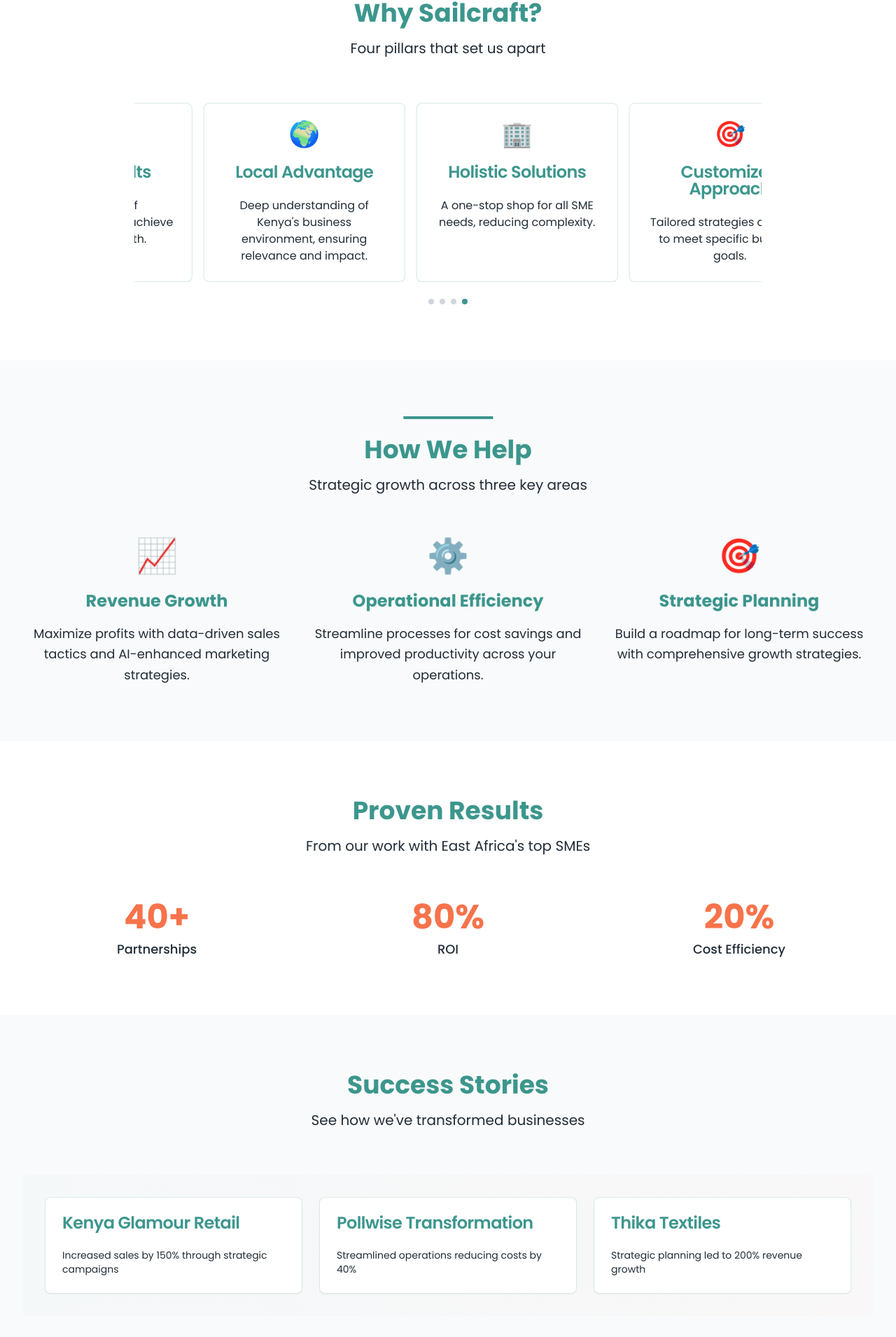
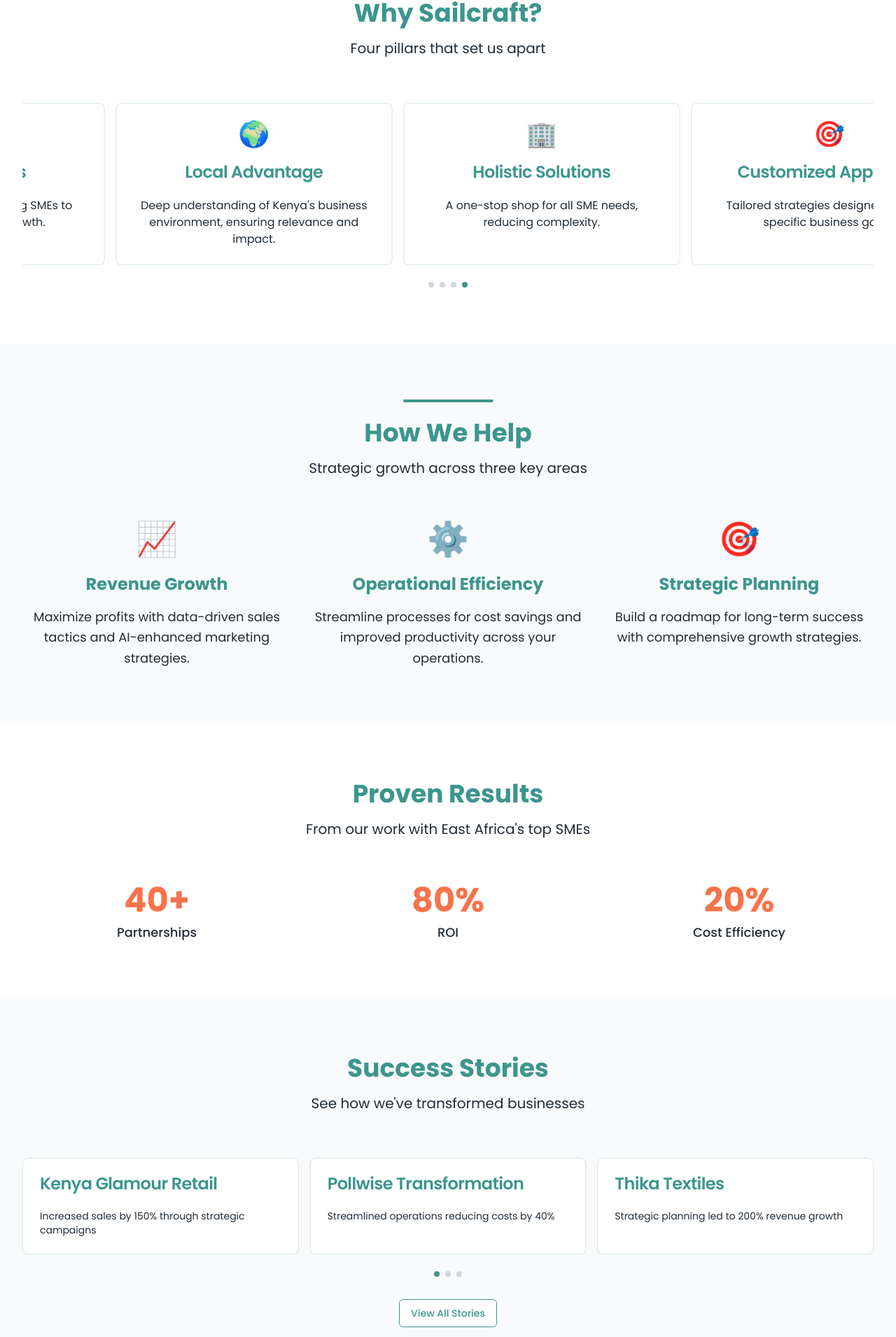
Before and after one commit to sail-25/sail-craft01, a React (Vite) app: page / in a window 1280 px wide. Shown: the part 881-2792 px from the top of the page at 70% size. Built offline with nearby package versions, Linux system fonts and the light colour scheme.

Commit message:
Refactor: Implement full-width carousels with 2-second delays
- Apply full-width carousel sliders where appropriate across the site.
- Set a 2-second delay for auto-rotation in carousels.

```diff
--- a/src/pages/Home.tsx
+++ b/src/pages/Home.tsx
@@ -7,27 +7,50 @@ import heroImage from "@/assets/hero-sailboat.jpg";
 import compassIcon from "@/assets/compass-icon.png";
 
 const Home = () => {
-  const [api, setApi] = useState<any>();
-  const [current, setCurrent] = useState(0);
+  const [whyApi, setWhyApi] = useState<any>();
+  const [whyCurrent, setWhyCurrent] = useState(0);
+  const [storiesApi, setStoriesApi] = useState<any>();
+  const [storiesCurrent, setStoriesCurrent] = useState(0);
 
+  // Why Sailcraft carousel auto-rotation
   useEffect(() => {
-    if (!api) return;
+    if (!whyApi) return;
 
     const autoplay = setInterval(() => {
-      api.scrollNext();
+      whyApi.scrollNext();
     }, 2000);
 
     return () => clearInterval(autoplay);
-  }, [api]);
+  }, [whyApi]);
 
   useEffect(() => {
-    if (!api) return;
+    if (!whyApi) return;
 
-    setCurrent(api.selectedScrollSnap());
-    api.on("select", () => {
-      setCurrent(api.selectedScrollSnap());
+    setWhyCurrent(whyApi.selectedScrollSnap());
+    whyApi.on("select", () => {
+      setWhyCurrent(whyApi.selectedScrollSnap());
     });
-  }, [api]);
+  }, [whyApi]);
+
+  // Success Stories carousel auto-rotation
+  useEffect(() => {
+    if (!storiesApi) return;
+
+    const autoplay = setInterval(() => {
+      storiesApi.scrollNext();
+    }, 2000);
+
+    return () => clearInterval(autoplay);
+  }, [storiesApi]);
+
+  useEffect(() => {
+    if (!storiesApi) return;
+
+    setStoriesCurrent(storiesApi.selectedScrollSnap());
+    storiesApi.on("select", () => {
+      setStoriesCurrent(storiesApi.selectedScrollSnap());
+    });
+  }, [storiesApi]);
 
   const metrics = [
     { value: "40+", label: "Partnerships" },
@@ -112,8 +135,8 @@ const Home = () => {
             <p className="text-xl text-sailcraft-dark">Four pillars that set us apart</p>
           </div>
           <Carousel
-            setApi={setApi}
-            className="w-full max-w-4xl mx-auto"
+            setApi={setWhyApi}
+            className="w-full"
             opts={{
               align: "start",
               loop: true,
@@ -144,9 +167,9 @@ const Home = () => {
               <button
                 key={index}
                 className={`w-2 h-2 rounded-full transition-colors ${
-                  current === index ? 'bg-sailcraft-teal' : 'bg-gray-300'
+                  whyCurrent === index ? 'bg-sailcraft-teal' : 'bg-gray-300'
                 }`}
-                onClick={() => api?.scrollTo(index)}
+                onClick={() => whyApi?.scrollTo(index)}
               />
             ))}
           </div>
@@ -204,15 +227,22 @@ const Home = () => {
             <h2 className="text-4xl font-bold text-sailcraft-teal mb-4">Success Stories</h2>
             <p className="text-xl text-sailcraft-dark">See how we've transformed businesses</p>
           </div>
-          <div className="relative bg-gray-50 rounded-lg p-8 overflow-hidden">
-            <div className="absolute inset-0 opacity-10 bg-gradient-to-r from-sailcraft-teal/20 to-sailcraft-orange/20"></div>
-            <div className="relative grid md:grid-cols-2 lg:grid-cols-3 gap-6">
+          <Carousel
+            setApi={setStoriesApi}
+            className="w-full"
+            opts={{
+              align: "start",
+              loop: true,
+            }}
+          >
+            <CarouselContent>
               {[
                 { title: "Kenya Glamour Retail", snippet: "Increased sales by 150% through strategic campaigns" },
                 { title: "Pollwise Transformation", snippet: "Streamlined operations reducing costs by 40%" },
                 { title: "Thika Textiles", snippet: "Strategic planning led to 200% revenue growth" }
               ].map((story, index) => (
-                <Card key={index} className="card-sailcraft hover:border-sailcraft-orange cursor-pointer">
+                <CarouselItem key={index} className="md:basis-1/2 lg:basis-1/3">
+                  <Card className="card-sailcraft hover:border-sailcraft-orange cursor-pointer h-full">
                     <CardHeader>
                       <CardTitle className="text-sailcraft-teal">{story.title}</CardTitle>
                     </CardHeader>
@@ -222,9 +252,24 @@ const Home = () => {
                       </CardDescription>
                     </CardContent>
                   </Card>
+                </CarouselItem>
+              ))}
+            </CarouselContent>
+          </Carousel>
+
+          {/* Carousel indicators */}
+          <div className="flex justify-center space-x-2 mt-6">
+            {[0, 1, 2].map((index) => (
+              <button
+                key={index}
+                className={`w-2 h-2 rounded-full transition-colors ${
+                  storiesCurrent === index ? 'bg-sailcraft-teal' : 'bg-gray-300'
+                }`}
+                onClick={() => storiesApi?.scrollTo(index)}
+              />
             ))}
           </div>
-          </div>
+
           <div className="text-center mt-8">
             <Button asChild variant="outline" className="border-sailcraft-teal text-sailcraft-teal hover:bg-sailcraft-teal hover:text-white">
               <Link to="/success">View All Stories</Link>
--- a/src/pages/SuccessStories.tsx
+++ b/src/pages/SuccessStories.tsx
@@ -1,13 +1,37 @@
-import { useState } from "react";
+
+import { useState, useEffect } from "react";
 import { Card, CardContent, CardDescription, CardHeader, CardTitle } from "@/components/ui/card";
 import { Button } from "@/components/ui/button";
 import { Badge } from "@/components/ui/badge";
 import { Link } from "react-router-dom";
 import { Collapsible, CollapsibleContent, CollapsibleTrigger } from "@/components/ui/collapsible";
+import { Carousel, CarouselContent, CarouselItem } from "@/components/ui/carousel";
 import { ChevronDown } from "lucide-react";
 
 const SuccessStories = () => {
   const [selectedFilter, setSelectedFilter] = useState("All");
+  const [api, setApi] = useState<any>();
+  const [current, setCurrent] = useState(0);
+
+  // Auto-rotation for carousel
+  useEffect(() => {
+    if (!api) return;
+
+    const autoplay = setInterval(() => {
+      api.scrollNext();
+    }, 2000);
+
+    return () => clearInterval(autoplay);
+  }, [api]);
+
+  useEffect(() => {
+    if (!api) return;
+
+    setCurrent(api.selectedScrollSnap());
+    api.on("select", () => {
+      setCurrent(api.selectedScrollSnap());
+    });
+  }, [api]);
 
   const filters = ["All", "Retail", "Professional Services", "Manufacturing"];
 
@@ -116,12 +140,21 @@ const SuccessStories = () => {
         </div>
       </section>
 
-      {/* Case Studies Cards */}
+      {/* Case Studies Carousel */}
       <section className="py-20 bg-white">
         <div className="max-w-7xl mx-auto px-4 sm:px-6 lg:px-8">
-          <div className="space-y-6">
+          <Carousel
+            setApi={setApi}
+            className="w-full"
+            opts={{
+              align: "start",
+              loop: true,
+            }}
+          >
+            <CarouselContent>
               {filteredCases.map((caseStudy, index) => (
-              <Collapsible key={index}>
+                <CarouselItem key={index} className="md:basis-1/1 lg:basis-1/1">
+                  <Collapsible>
                     <div className="border-2 border-sailcraft-teal/20 rounded-lg overflow-hidden bg-white shadow-lg hover:shadow-xl transition-all duration-300 hover:border-sailcraft-teal/60 hover:shadow-[0_0_20px_rgba(38,166,154,0.3)]">
                       <CollapsibleTrigger className="w-full">
                         <div className="flex flex-col md:flex-row">
@@ -194,6 +227,21 @@ const SuccessStories = () => {
                       </CollapsibleContent>
                     </div>
                   </Collapsible>
+                </CarouselItem>
+              ))}
+            </CarouselContent>
+          </Carousel>
+
+          {/* Carousel indicators */}
+          <div className="flex justify-center space-x-2 mt-6">
+            {filteredCases.map((_, index) => (
+              <button
+                key={index}
+                className={`w-2 h-2 rounded-full transition-colors ${
+                  current === index ? 'bg-sailcraft-teal' : 'bg-gray-300'
+                }`}
+                onClick={() => api?.scrollTo(index)}
+              />
             ))}
           </div>
 
```
Lines whose indentation alone changed are shown as unchanged.
